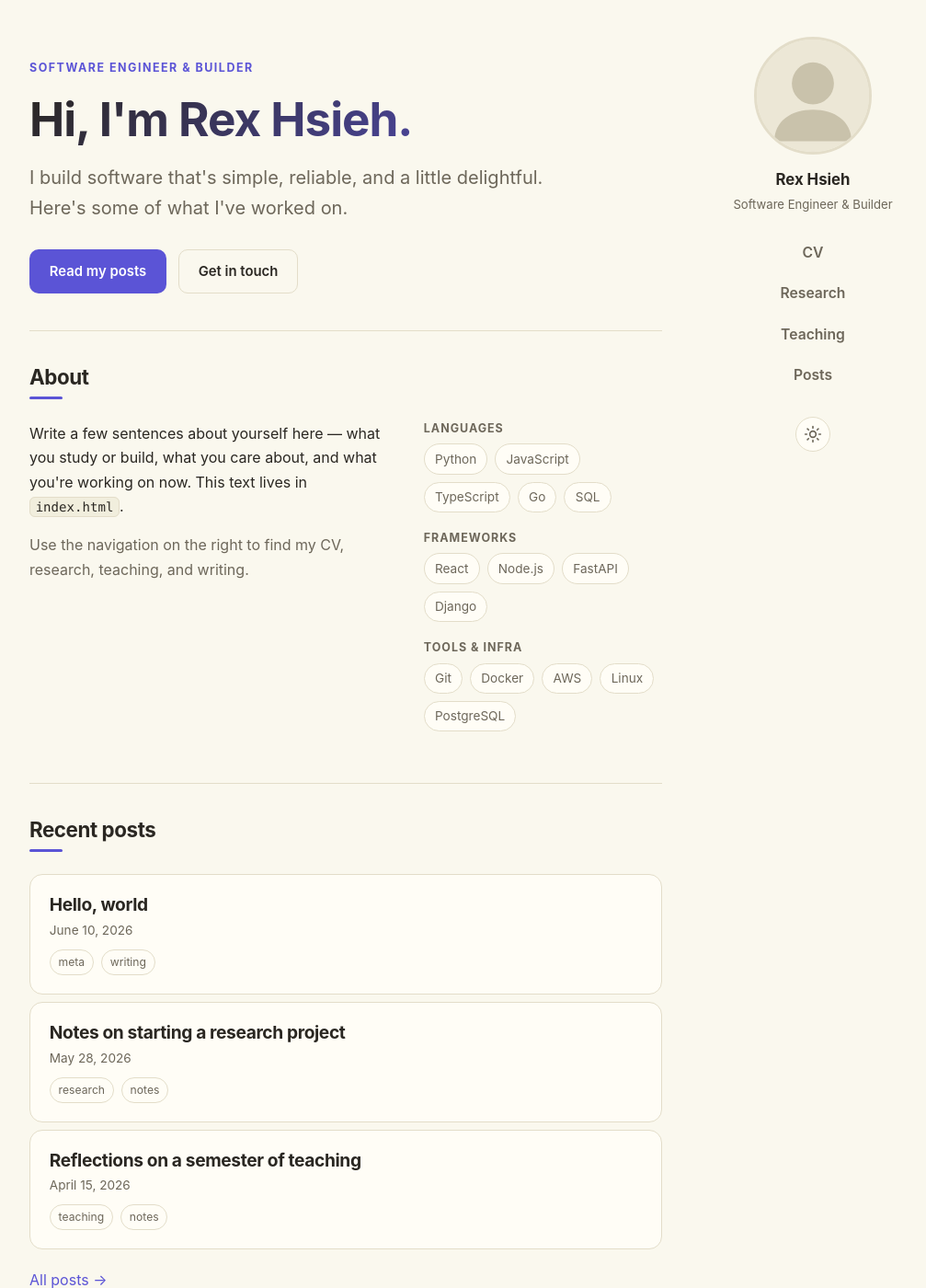
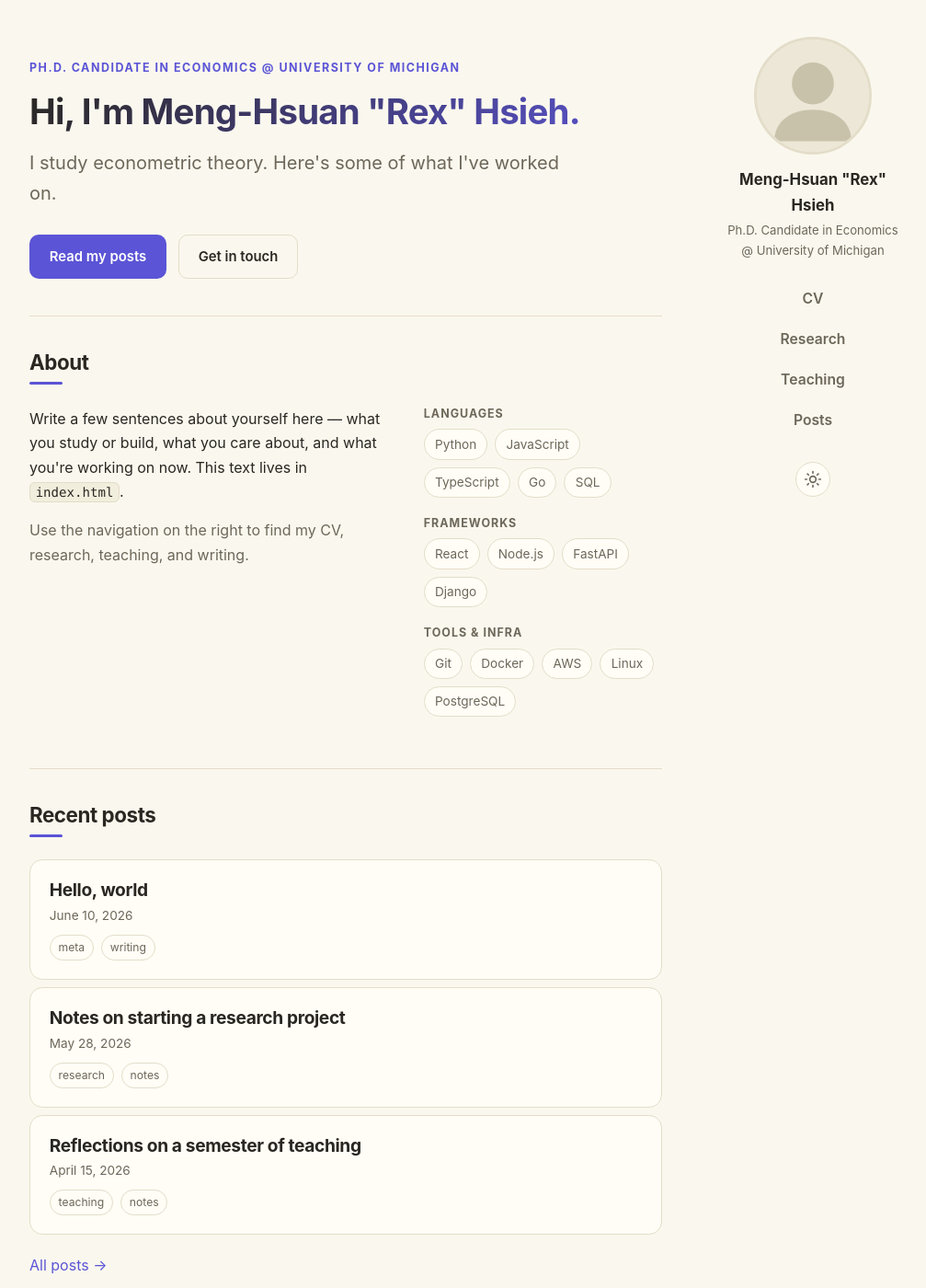
Before and after one commit to menghsuanrexhsieh/menghsuanrexhsieh.github.io, a Jekyll site: the page built from index.html, in a window 1280 px wide and 1400 px high. Shown: the whole window at 92% size, without its empty margins (132-1139 px from the left). Built offline with Jekyll 4.4.1, drawn with Linux system fonts in a browser that asks for light colours; some of the changed text lies outside the part shown.

Commit message:
Size hero title with clamp(1.2rem, 4vw, 2.4rem); update site identity
- Hero heading now scales responsively, clamped between 1.2rem and 2.4rem
- Fill in real name, tagline, intro, and email in _config.yml

Co-Authored-By: Claude Opus 4.8 <noreply@anthropic.com>

```diff
--- a/_config.yml
+++ b/_config.yml
@@ -1,16 +1,16 @@
 # ─────────────────────────────────────────────────────────────
 #  Site settings — edit these to make the site yours.
 # ─────────────────────────────────────────────────────────────
-title: Rex Hsieh
-tagline: Software Engineer & Builder
+title: Meng-Hsuan "Rex" Hsieh
+tagline: Ph.D. Candidate in Economics @ University of Michigan
 description: >-
-  Personal homepage and portfolio of Rex Hsieh — projects, writing, and ways to get in touch.
-author: Rex Hsieh
-email: menghsuan.hsieh0422@gmail.com
+  Personal homepage and portfolio of Meng-Hsuan "Rex" Hsieh — projects, writing, and ways to get in touch.
+author: Meng-Hsuan "Rex" Hsieh
+email: rexhsieh@umich.edu
 
 # A short intro shown in the hero section (supports a sentence or two).
 intro: >-
-  I build software that's simple, reliable, and a little delightful.
+  I study econometric theory.
   Here's some of what I've worked on.
 
 # ─────────────────────────────────────────────────────────────
--- a/assets/css/main.css
+++ b/assets/css/main.css
@@ -192,7 +192,8 @@ code {
   margin: 0 0 0.8rem;
 }
 .hero__title {
-  font-size: clamp(2.2rem, 6vw, 3.2rem);
+  /* Scales with viewport, clamped between 1.2rem and 2.4rem */
+  font-size: clamp(1.2rem, 4vw, 2.4rem);
   margin: 0 0 1rem;
   background: linear-gradient(135deg, var(--text), var(--accent));
   -webkit-background-clip: text;
```
